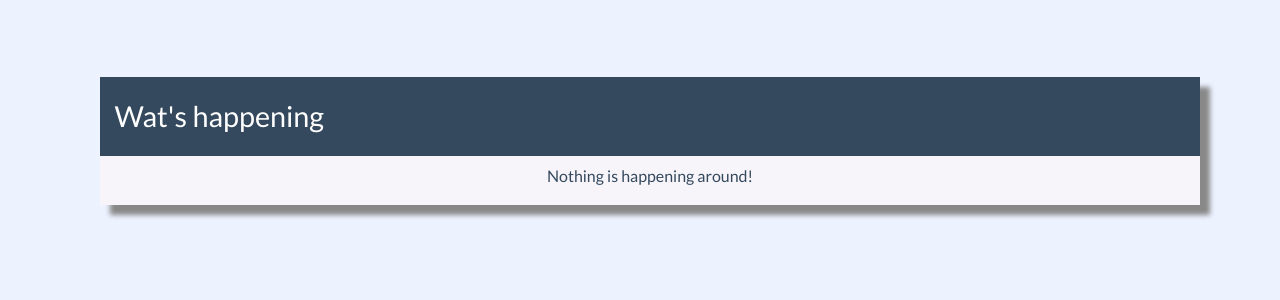
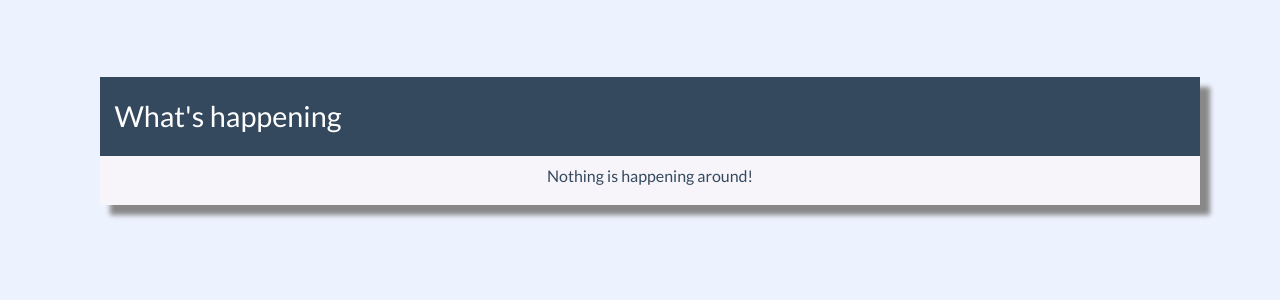
Before and after one commit to Gisonrg/To-Do-s, a PHP site: template view/index.view.php in a window 1280 px wide. Shown: the part 222-522 px from the top of the page. Run offline with PHP 8.4, Linux system fonts and the light colour scheme; the template is opened without the code that fills it, so the values that code supplies are empty; the visitor is signed in with stand-in values (Sample User, id 1).

Commit message:
no message

```diff
--- a/static/css/style.css
+++ b/static/css/style.css
@@ -384,7 +384,7 @@ a#found-psw:hover {
 	color: black;
 }
 
-.task-update ,.task-create,  .view-warning, .view-news{
+.task-update ,.task-create,  .view-warning, .view-news, .view-leaderboard{
 	width: 100%;
 	margin: auto;
 	padding: 0 0 10px;
--- a/view/index.view.php
+++ b/view/index.view.php
@@ -7,20 +7,7 @@
 		<div class="container container-pad">
 			<div class="full-page">
 			<br />
-		<div class="view-news">
- 			<div id='tag'>Wat's happening</div>
-				<?php
-				if (!$events ) {
-					echo "<section>Nothing is happening around!</section>";
-				} else {
-					for ($i = 0; $i < count($events); $i++) {
-						echo "<section>".$events[$i]['content']."</section>";
-					}
-				}
-
-				?>
-			</div>
-			</div>
+		<?php require('news.view.php'); ?>
 
 		<!-- End of container -->
 		</div>
--- /dev/null
+++ b/view/news.view.php
@@ -0,0 +1,21 @@
+<!DOCTYPE html>
+	<html lang="en">
+	<div class="view-news">
+			<div id='tag'>What's happening</div>
+			<?php
+			if (!$events) {
+				echo "<section>Nothing is happening around!</section>";
+			} else {
+				echo "<div class=\"news\"><table id=\"news-table\">";
+				for ($i = 0; $i < count($events); $i++) { ?>
+					<tr><td><?echo "should have icon here"; ?></td>
+						<td class="news-content"><?echo $events[$i]['content']; ?></td>
+						<td><?echo $events[$i]['time']; ?></td></tr>
+			<?php }
+				echo "</table></div>";
+			}
+
+			?>
+			</div>
+		</div>
+	</html>
```
Also changed, not shown: view/home.view.php (+1 -19 lines).
